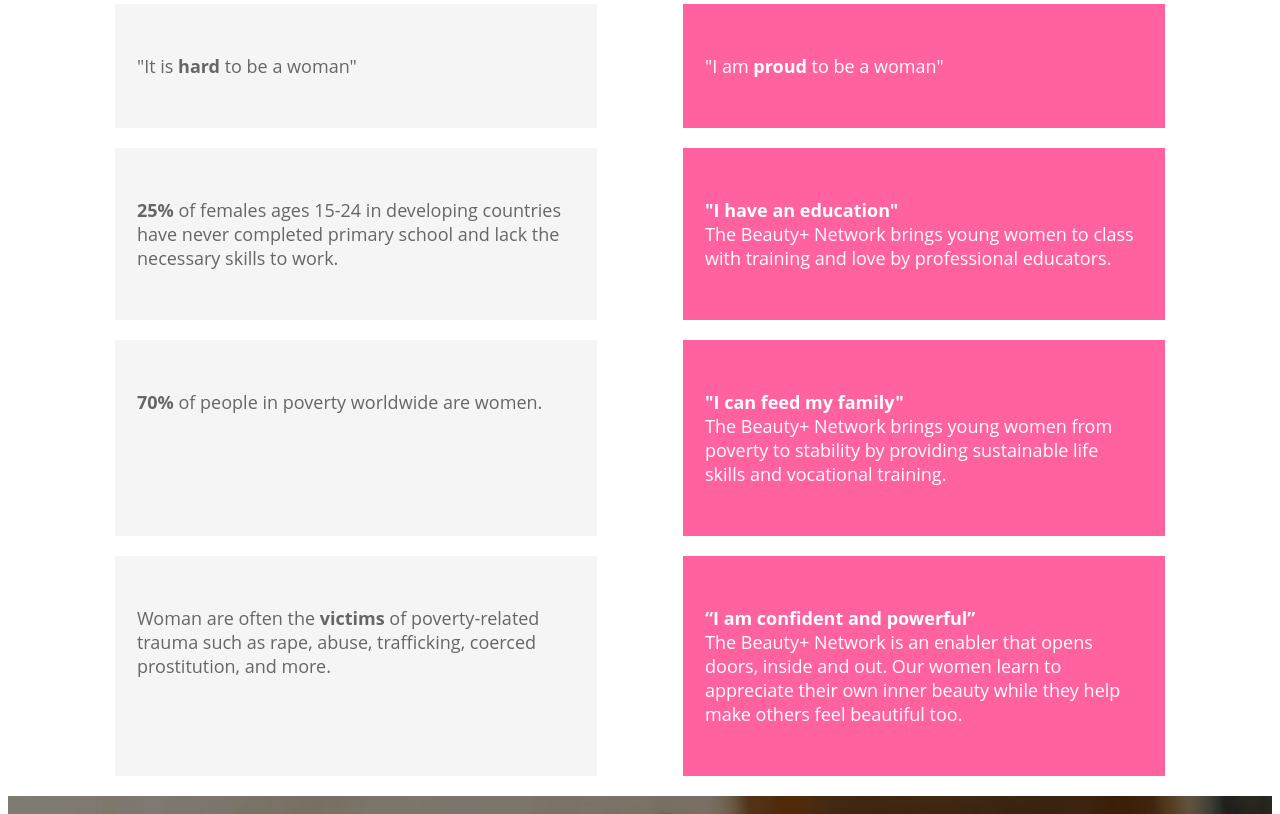
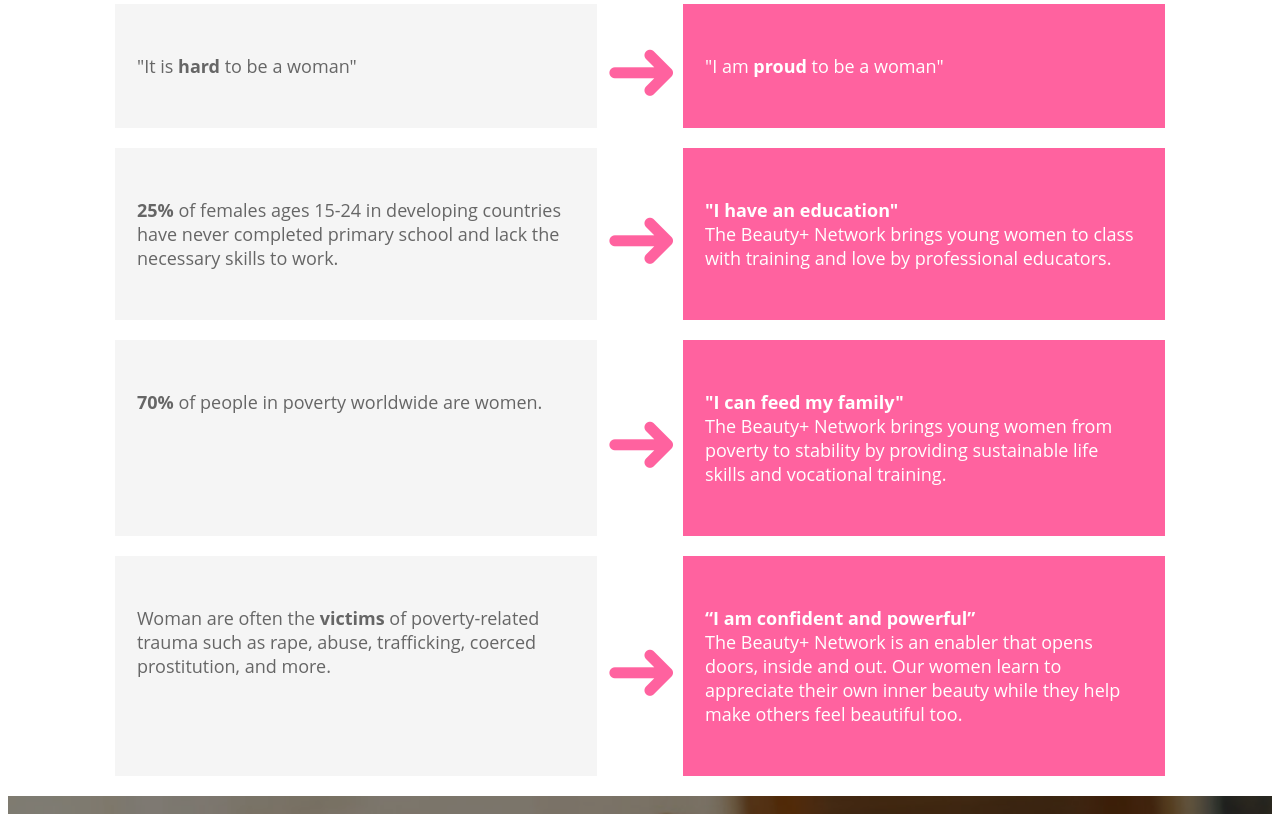
Before and after one commit to jwood7/beauty-plus-network, a Gatsby site: page /whyBeauty in a window 1280 px wide. Shown: the part 626-1440 px from the top of the page. Built offline with nearby package versions, Linux system fonts and the light colour scheme; Gatsby itself is replaced by a stand-in of ours.

Commit message:
Added Arrows to Why Beauty Page

```diff
--- a/src/pages/pages.module.css
+++ b/src/pages/pages.module.css
@@ -27,7 +27,6 @@
     display: grid;
     grid-template-rows: 1fr 30px 1fr;
 
-    row-gap: 15px;
     max-width: 1090px;
     margin: auto;
     padding: 20px;
@@ -53,6 +52,9 @@
 .arrow{
     content: "\f061";
     color:#ff629f;
+    font-size: 25px;
+    text-align: center;
+    transform: rotateZ(90deg);
 }
 
 .button{
@@ -153,6 +155,13 @@
 
     .arrow{
         content: "\f061";
+        transform: none;
+        color:#ff629f;
+        width: 90px;
+        margin:auto;
+        font-size: 90px;
+
+        /* transform: rotateZ(90deg) scale(0.5, 0.5); */
     }
 
 }
--- a/src/pages/whyBeauty.tsx
+++ b/src/pages/whyBeauty.tsx
@@ -52,22 +52,22 @@
       <h2>Together we <strong>rewrite</strong> some stories</h2>
       <div className={stories}>
         <div className={oldStory}>"It is <strong>hard</strong> to be a woman"</div>
-        <div className={arrow}></div>
+        <div className={arrow}>&#10140;</div>
         <div className={newStory}>"I am <strong>proud</strong> to be a woman"</div>
       </div>
       <div className={stories}>
         <div className={oldStory}><strong>25%</strong> of females ages 15-24 in developing countries have never completed primary school and lack the necessary skills to work.</div>
-        <div className={arrow}></div>
+        <div className={arrow}>&#10140;</div>
         <div className={newStory}><strong>"I have an education"</strong><br/>The Beauty+ Network brings young women to class with training and love by professional educators.</div>
       </div>
       <div className={stories}>
         <div className={oldStory}><strong>70%</strong> of people in poverty worldwide are women.</div>
-        <div className={arrow}></div>
+        <div className={arrow}>&#10140;</div>
         <div className={newStory}><strong>"I can feed my family"</strong><br/>The Beauty+ Network brings young women from poverty to stability by providing sustainable life skills and vocational training.</div>
       </div>
       <div className={stories}>
         <div className={oldStory}> Woman are often the <strong>victims</strong> of poverty-related trauma such as rape, abuse, trafficking, coerced prostitution, and more.</div>
-        <div className={arrow}></div>
+        <div className={arrow}>&#10140;</div>
         <div className={newStory}><strong>“I am confident and powerful”</strong><br/>The Beauty+ Network is an enabler that opens doors, inside and out. Our women learn to appreciate their own inner beauty while they help make others feel beautiful too.</div>
       </div>
       <div className={whyBeautyHero}>
```
